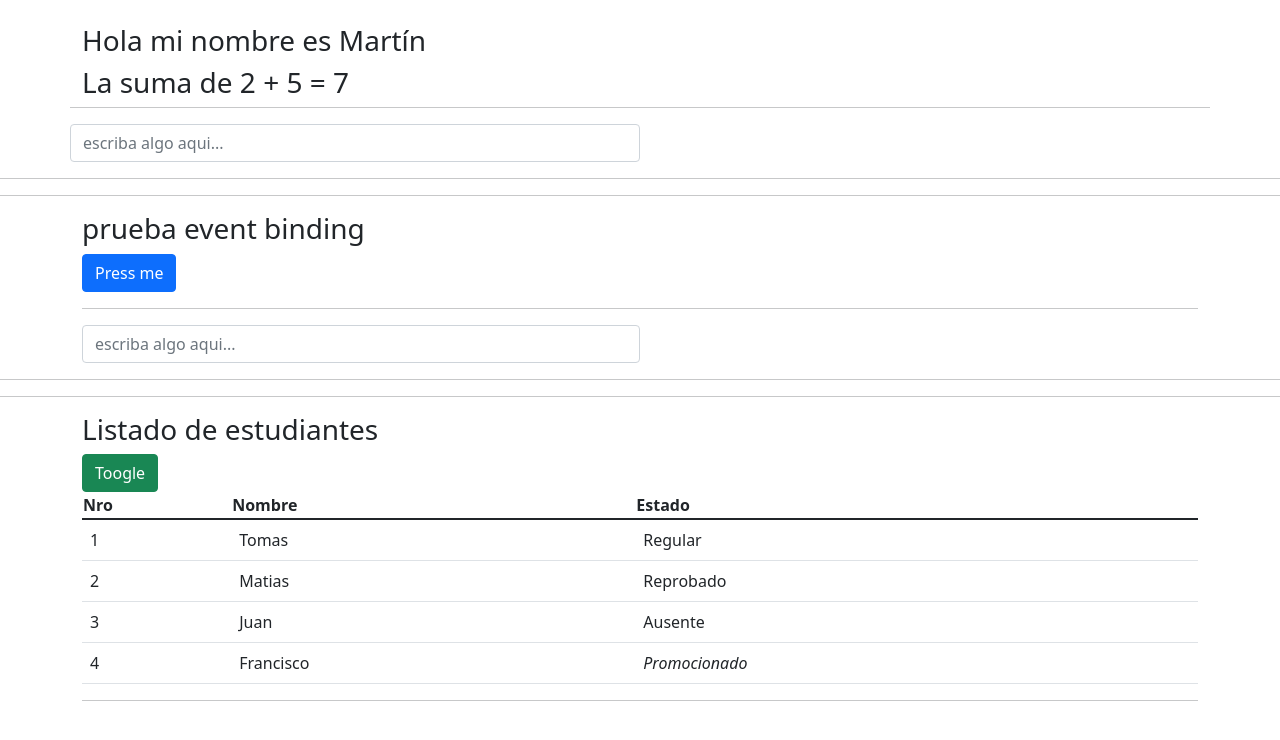
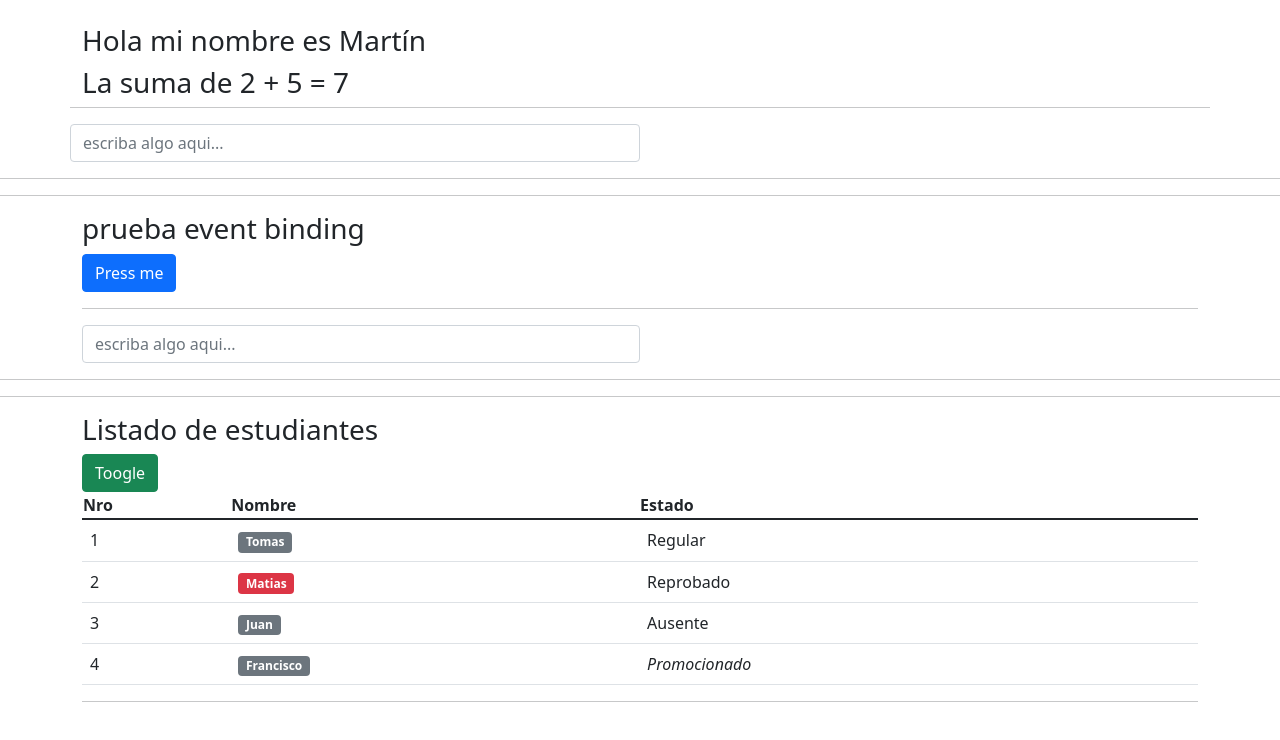
Before and after one commit to lorenzofj/learning-angular, an Angular app in the folder learning/: page / in a window 1280 px wide. Shown: the top 740 px of the page. Built offline with nearby package versions, Linux system fonts and the light colour scheme.

Commit message:
directives - ngClass

```diff
--- a/learning/src/app/app.component.html
+++ b/learning/src/app/app.component.html
@@ -34,7 +34,9 @@
     <tbody>
       <tr *ngFor="let estudiante of listaEstudiantes; let i = index"> <!--i es parametro opcional-->
         <td>{{i + 1}}</td>
-        <td>{{estudiante.nombre}}</td>
+        <td>
+          <span [ngClass]="estudiante.estado === 'Reprobado' ? 'badge bg-danger' : 'badge bg-secondary'">{{estudiante.nombre}}</span>
+        </td>
         <td [ngStyle]="{ 'font-style': estudiante.estado === 'Promocionado' ? 'italic' : 'normal' }">{{estudiante.estado}}</td>
       </tr>
     </tbody>
```
